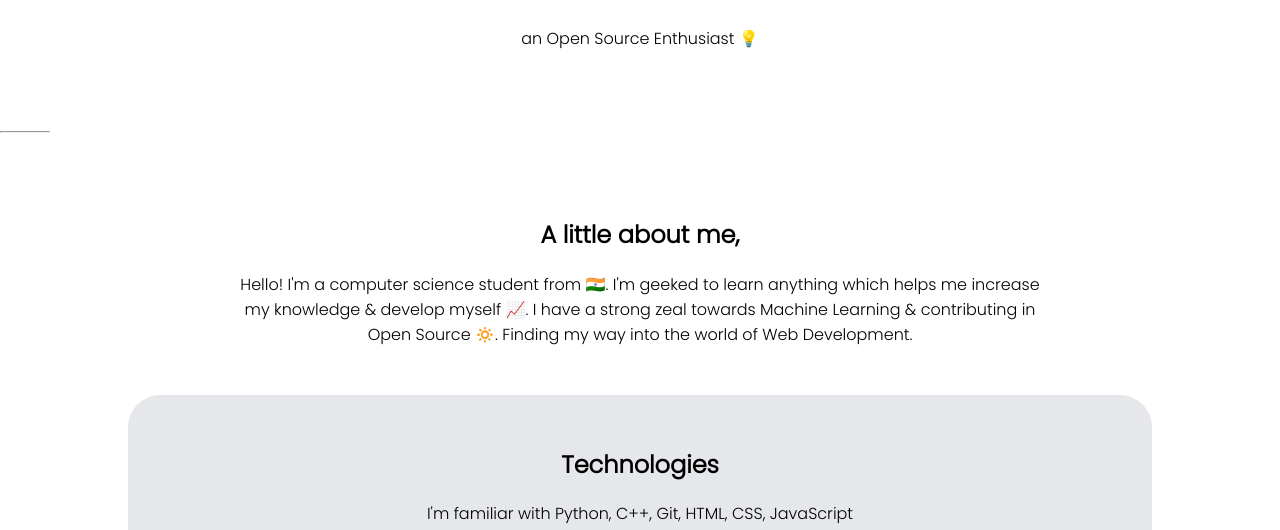
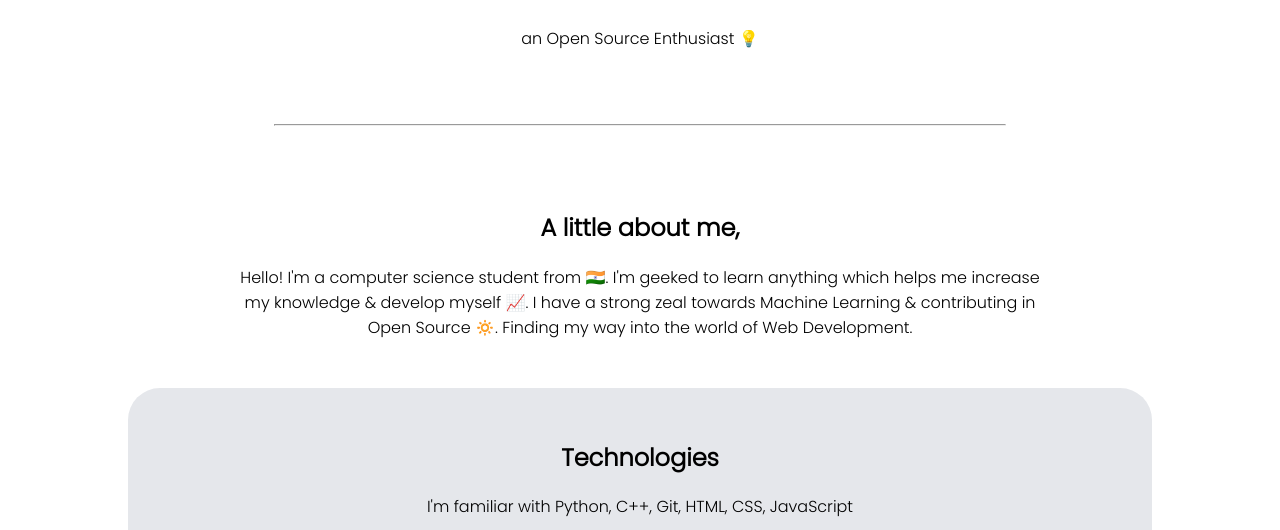
Before and after one commit to thenorthkun/Dhruv-Portfolio, a plain HTML site: page index.html in a window 1280 px wide. Shown: the part 570-1100 px from the top of the page. Drawn offline with Linux system fonts and the light colour scheme.

Commit message:
fix line

```diff
--- a/index.html
+++ b/index.html
@@ -28,9 +28,12 @@
             </h1>
             <p>an Open Source Enthusiast 💡</p>
 
+            <br>
+            <hr width = "60%">
+
 
     </header>
-    <hr class="line">
+
     <section class="section">
         <div class="container
         container-center">
--- a/styles.css
+++ b/styles.css
@@ -15,6 +15,8 @@ body {
 
 hr{
     margin: 2rem 0rem;
+    margin:auto;
+    margin-top: 2rem;
 }
 .line{
     width:3rem;
```
